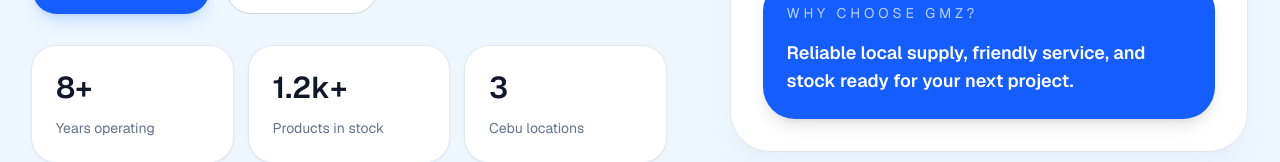
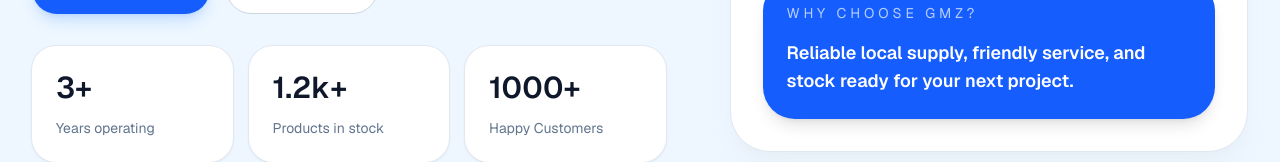
Before and after one commit to sunadixs991/GMZ, a Next.js app: page / in a window 1280 px wide. Shown: the part 653-815 px from the top of the page. Built offline with nearby package versions, Linux system fonts and the light colour scheme.

Commit message:
Update stats: 3 years operating, 1000+ Happy Customers

```diff
--- a/src/app/about/page.tsx
+++ b/src/app/about/page.tsx
@@ -20,7 +20,7 @@
               <p className="mt-2 text-sm uppercase tracking-[0.2em] text-blue-700">Products</p>
             </div>
             <div className="rounded-3xl bg-blue-50 p-6 text-center shadow-sm">
-              <p className="text-3xl font-bold text-slate-900">10+</p>
+              <p className="text-3xl font-bold text-slate-900">3+</p>
               <p className="mt-2 text-sm uppercase tracking-[0.2em] text-blue-700">Years Serving Cebu</p>
             </div>
             <div className="rounded-3xl bg-blue-50 p-6 text-center shadow-sm">
--- a/src/app/page.tsx
+++ b/src/app/page.tsx
@@ -24,9 +24,9 @@
 ];
 
 const stats = [
-  { label: "Years operating", value: "8+" },
+  { label: "Years operating", value: "3+" },
   { label: "Products in stock", value: "1.2k+" },
-  { label: "Cebu locations", value: "3" },
+  { label: "Happy Customers", value: "1000+" },
 ];
 
 export default function Home() {
```
